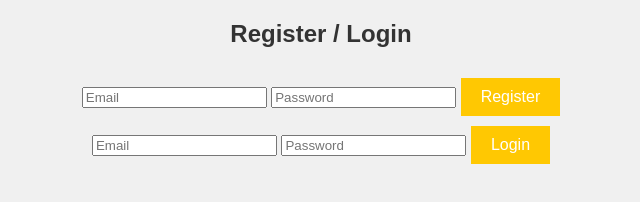
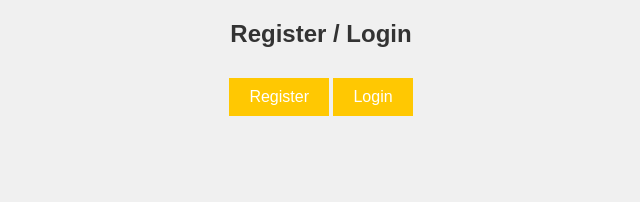
Before and after one commit to mzjean/read-complete-game, a plain HTML site: page index.html in a window 1280 px wide. Shown: the whole page, without its empty margins (319-959 px from the left). Drawn offline with Linux system fonts and the light colour scheme.

Commit message:
Update index.html

```diff
--- a/index.html
+++ b/index.html
@@ -11,15 +11,21 @@
   <div id="auth-container">
     <h2>Register / Login</h2>
 
+    <!-- Toggle Buttons for Register / Login -->
+    <div>
+      <button onclick="showRegisterForm()">Register</button>
+      <button onclick="showLoginForm()">Login</button>
+    </div>
+
     <!-- Registration Form -->
-    <div id="register-form">
+    <div id="register-form" style="display:none;">
       <input type="email" id="register-email" placeholder="Email" />
       <input type="password" id="register-password" placeholder="Password" />
       <button onclick="register()">Register</button>
     </div>
 
     <!-- Login Form -->
-    <div id="login-form">
+    <div id="login-form" style="display:none;">
       <input type="email" id="login-email" placeholder="Email" />
       <input type="password" id="login-password" placeholder="Password" />
       <button onclick="login()">Login</button>
```
